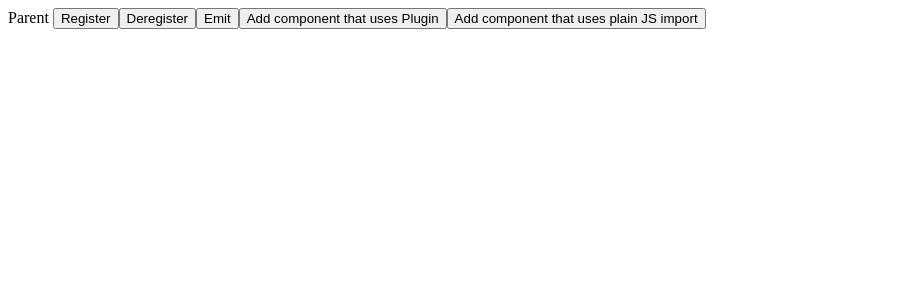
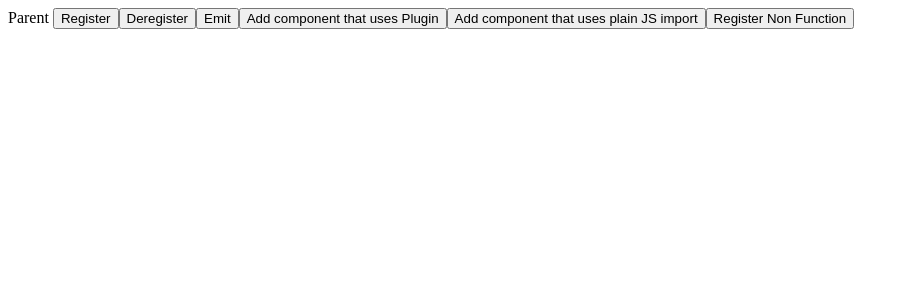
Before and after one commit to ploFirework/poc-event-bus, a Vue app: page / in a window 1280 px wide. Shown: the top 300 px of the page, without its empty margins (0-909 px from the left). Built offline with nearby package versions, Linux system fonts and the light colour scheme.

Commit message:
Added sanity checks to makesure callbacks are actual functions

```diff
--- a/src/App.vue
+++ b/src/App.vue
@@ -6,6 +6,8 @@
     <button @click="emit">Emit</button>
     <button @click="addTestComp">Add component that uses Plugin</button>
     <button @click="addTestCompNotPlugin">Add component that uses plain JS import</button>
+
+    <button @click="registerNonFunction">Register Non Function</button>
 
     <component
       v-for="c in children"
@@ -34,6 +36,9 @@ export default {
     register() {
       this.$bus.$on('test', this.testHandler)
     },
+    registerNonFunction() {
+      this.$bus.$on('test', true)
+    },
     deregister() {
       this.$bus.$off('test', this.testHandler)
     },
--- a/src/EventBus.js
+++ b/src/EventBus.js
@@ -35,6 +35,11 @@ const events_once = {}
 
 // Subscribe to events
 function $on(evt, cb) {
+  if (!(cb instanceof Function)) {
+    console.warn(`EventBus: attempt register event '${evt}' with non-function '${cb}' `)
+    return
+  }
+
   events[evt] = events[evt] || []
   events[evt].push(cb)
 }
@@ -50,6 +55,11 @@ function $off(evt, cb) {
 
 // Subscribe to events that should only run once
 function $once(evt, cb) {
+  if (!(cb instanceof Function)) {
+    console.warn(`EventBus: attempt register once-event '${evt}' with non-function '${cb}' `)
+    return
+  }
+
   events_once[evt] = events_once[evt] || []
   events_once[evt].push(cb)
 }
@@ -80,7 +90,6 @@ export const EventBus = {
 // Create a new registration method that automagically deregisters
 export default function install(Vue) {
   Vue.prototype.$bus = EventBus // For backwards compatibility
-
 
   // As Vue Mixin, auto-deregister EventBus events on destroy
   Vue.mixin({
```
Also changed, not shown: 1 other file (tests, documents, lock files or other folders).
